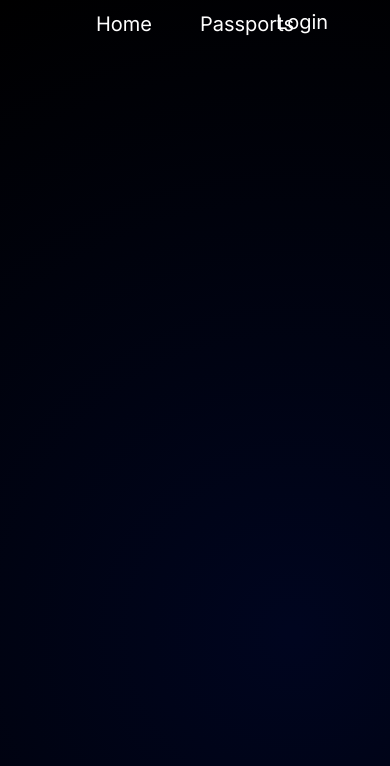
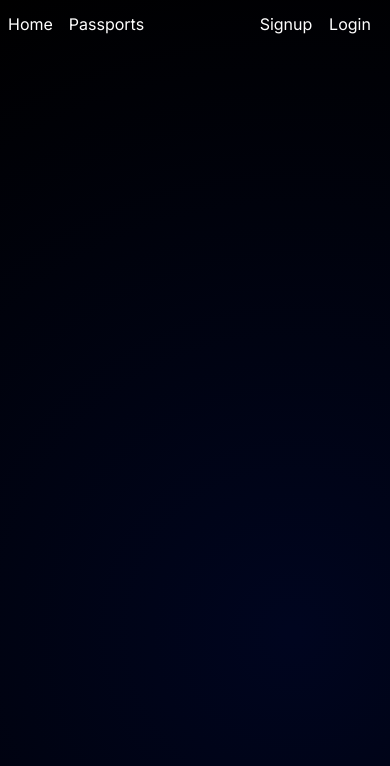
Before and after one commit to Jake-aGallagher/digital-passport-client, a Next.js app: page / in a window 390 px wide. Shown: the top 766 px of the page. Built offline with nearby package versions, Linux system fonts and the light colour scheme.

Commit message:
Responsive navbar

```diff
--- a/src/components/navbar.tsx
+++ b/src/components/navbar.tsx
@@ -2,14 +2,15 @@ import Link from 'next/link';
 
 const Navbar = () => {
     return (
-        <nav className="fixed top-0 left-0 right-0 h-12 text-xl text-white flex flex-row justify-center items-center gap-12">
-            <Link href="/">
+        <nav className="fixed top-0 left-0 right-0 h-12 md:text-xl text-white flex flex-row justify-start md:justify-center items-center gap-4 md:gap-12">
+            <Link href="/" className='ml-2 md:ml-0'>
                 <span className="hover:text-blue-300 transition-all">Home</span>
             </Link>
             <Link href="/passports">
                 <span className="hover:text-blue-300 transition-all">Passports</span>
             </Link>
-            <button className="absolute right-12 rounded-lg h-10 pb-1 w-20 flex flex-col justify-center items-center hover:text-blue-300 transition-all">Login</button>
+            <button className="absolute right-16 md:right-32 rounded-lg h-10 w-20 flex flex-col justify-center items-center hover:text-blue-300 transition-all">Signup</button>
+            <button className="absolute right-0 md:right-12 rounded-lg h-10 w-20 flex flex-col justify-center items-center hover:text-blue-300 transition-all">Login</button>
         </nav>
     );
 };
```
